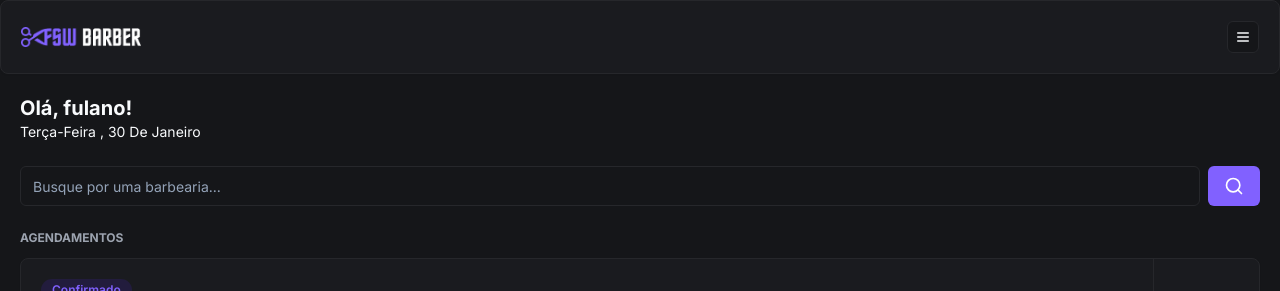
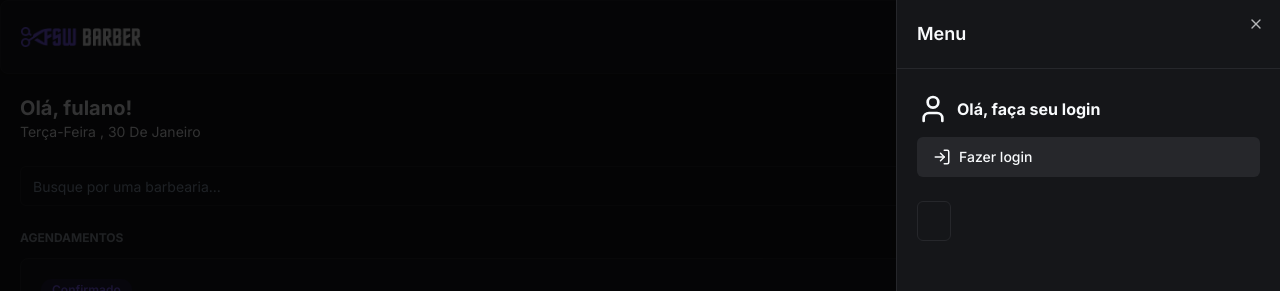
Before and after one commit to edilan-ribeiro/barber-system, a Next.js app: page / in a window 1280 px wide. Both pictures are taken after a click on the button 1243 px from the left and 37 px from the top of the page. Shown: the top 291 px of the page. Built offline with nearby package versions, Linux system fonts and the light colour scheme; no server answers; the database is empty.

Commit message:
feaet: added login and logout

```diff
--- a/app/_components/header.tsx
+++ b/app/_components/header.tsx
@@ -1,16 +1,80 @@
+'use client'
+
 import { Button } from '@/app/_components/ui/button'
 import { Card, CardContent } from '@/app/_components/ui/card'
-import { MenuIcon } from 'lucide-react'
+import { CalendarIcon, HomeIcon, Link, LogInIcon, LogOutIcon, MenuIcon, UserIcon } from 'lucide-react'
 import Image from 'next/image'
+import { Sheet, SheetContent, SheetHeader, SheetTitle, SheetTrigger } from './ui/sheet'
+import { signIn, signOut, useSession } from 'next-auth/react'
+import { Avatar, AvatarImage } from './ui/avatar'
 
 export const Header = () => {
+	const { data } = useSession()
+
+	const handleLogoutClick = () => signOut()
+
+	const handleLoginClick = () => signIn('google')
+
 	return (
 		<Card>
-			<CardContent className='p-5 justify-between flex items-center flex-row '>
+			<CardContent className="p-5 justify-between flex items-center flex-row ">
 				<Image src="/logo.png" alt="FSW Barber" height={22} width={120} />
-				<Button variant="outline" size="icon" className='h-8 w-8'>
-					<MenuIcon size={16}/>
-				</Button>
+				<Sheet>
+					<SheetTrigger asChild>
+						<Button variant="outline" size="icon" className="h-8 w-8">
+							<MenuIcon size={16} />
+						</Button>
+					</SheetTrigger>
+					<SheetContent className="p-0">
+						<SheetHeader className="text-left border-b border-solid border-secondary p-5">
+							<SheetTitle>Menu</SheetTitle>
+						</SheetHeader>
+
+						{data?.user ? (
+							<div className="flex justify-between px-5 py-6 items-center">
+								<div className="flex items-center gap-3">
+									<Avatar>
+										<AvatarImage src={data.user?.image ?? ''} />
+									</Avatar>
+									<h2 className="font-bold">{data.user.name}</h2>
+								</div>
+
+								<Button variant="secondary" size="icon">
+									<LogOutIcon onClick={handleLogoutClick} />
+								</Button>
+							</div>
+						) : (
+							<div className="px-5 py-6 flex flex-col gap-3">
+								<div className="flex items-center gap-2">
+									<UserIcon size={32} />
+									<h2 className="font-bold">Olá, faça seu login</h2>
+								</div>
+								<Button variant="secondary" className="w-full justify-start" onClick={handleLoginClick}>
+									<LogInIcon className="mr-2" size={18} />
+									Fazer login
+								</Button>
+							</div>
+						)}
+
+						<div className="flex flex-col gap-3 px-5">
+							<Button variant="outline" className="justify-start" asChild>
+								<Link href="/">
+									<HomeIcon size={18} className="mr-2" />
+									Início
+								</Link>
+							</Button>
+
+							{data?.user && (
+								<Button variant="outline" className="justify-start" asChild>
+									<Link href="/">
+										<CalendarIcon size={18} className="mr-2" />
+										Agendamentos
+									</Link>
+								</Button>
+							)}
+						</div>
+					</SheetContent>
+				</Sheet>
 			</CardContent>
 		</Card>
 	)
--- /dev/null
+++ b/app/_components/ui/sheet.tsx
@@ -0,0 +1,140 @@
+"use client"
+
+import * as React from "react"
+import * as SheetPrimitive from "@radix-ui/react-dialog"
+import { cva, type VariantProps } from "class-variance-authority"
+import { X } from "lucide-react"
+
+import { cn } from "@/app/_lib/utils"
+
+const Sheet = SheetPrimitive.Root
+
+const SheetTrigger = SheetPrimitive.Trigger
+
+const SheetClose = SheetPrimitive.Close
+
+const SheetPortal = SheetPrimitive.Portal
+
+const SheetOverlay = React.forwardRef<
+  React.ElementRef<typeof SheetPrimitive.Overlay>,
+  React.ComponentPropsWithoutRef<typeof SheetPrimitive.Overlay>
+>(({ className, ...props }, ref) => (
+  <SheetPrimitive.Overlay
+    className={cn(
+      "fixed inset-0 z-50 bg-black/80  data-[state=open]:animate-in data-[state=closed]:animate-out data-[state=closed]:fade-out-0 data-[state=open]:fade-in-0",
+      className
+    )}
+    {...props}
+    ref={ref}
+  />
+))
+SheetOverlay.displayName = SheetPrimitive.Overlay.displayName
+
+const sheetVariants = cva(
+  "fixed z-50 gap-4 bg-background p-6 shadow-lg transition ease-in-out data-[state=open]:animate-in data-[state=closed]:animate-out data-[state=closed]:duration-300 data-[state=open]:duration-500",
+  {
+    variants: {
+      side: {
+        top: "inset-x-0 top-0 border-b data-[state=closed]:slide-out-to-top data-[state=open]:slide-in-from-top",
+        bottom:
+          "inset-x-0 bottom-0 border-t data-[state=closed]:slide-out-to-bottom data-[state=open]:slide-in-from-bottom",
+        left: "inset-y-0 left-0 h-full w-3/4 border-r data-[state=closed]:slide-out-to-left data-[state=open]:slide-in-from-left sm:max-w-sm",
+        right:
+          "inset-y-0 right-0 h-full w-3/4  border-l data-[state=closed]:slide-out-to-right data-[state=open]:slide-in-from-right sm:max-w-sm",
+      },
+    },
+    defaultVariants: {
+      side: "right",
+    },
+  }
+)
+
+interface SheetContentProps
+  extends React.ComponentPropsWithoutRef<typeof SheetPrimitive.Content>,
+    VariantProps<typeof sheetVariants> {}
+
+const SheetContent = React.forwardRef<
+  React.ElementRef<typeof SheetPrimitive.Content>,
+  SheetContentProps
+>(({ side = "right", className, children, ...props }, ref) => (
+  <SheetPortal>
+    <SheetOverlay />
+    <SheetPrimitive.Content
+      ref={ref}
+      className={cn(sheetVariants({ side }), className)}
+      {...props}
+    >
+      {children}
+      <SheetPrimitive.Close className="absolute right-4 top-4 rounded-sm opacity-70 ring-offset-background transition-opacity hover:opacity-100 focus:outline-none focus:ring-2 focus:ring-ring focus:ring-offset-2 disabled:pointer-events-none data-[state=open]:bg-secondary">
+        <X className="h-4 w-4" />
+        <span className="sr-only">Close</span>
+      </SheetPrimitive.Close>
+    </SheetPrimitive.Content>
+  </SheetPortal>
+))
+SheetContent.displayName = SheetPrimitive.Content.displayName
+
+const SheetHeader = ({
+  className,
+  ...props
+}: React.HTMLAttributes<HTMLDivElement>) => (
+  <div
+    className={cn(
+      "flex flex-col space-y-2 text-center sm:text-left",
+      className
+    )}
+    {...props}
+  />
+)
+SheetHeader.displayName = "SheetHeader"
+
+const SheetFooter = ({
+  className,
+  ...props
+}: React.HTMLAttributes<HTMLDivElement>) => (
+  <div
+    className={cn(
+      "flex flex-col-reverse sm:flex-row sm:justify-end sm:space-x-2",
+      className
+    )}
+    {...props}
+  />
+)
+SheetFooter.displayName = "SheetFooter"
+
+const SheetTitle = React.forwardRef<
+  React.ElementRef<typeof SheetPrimitive.Title>,
+  React.ComponentPropsWithoutRef<typeof SheetPrimitive.Title>
+>(({ className, ...props }, ref) => (
+  <SheetPrimitive.Title
+    ref={ref}
+    className={cn("text-lg font-semibold text-foreground", className)}
+    {...props}
+  />
+))
+SheetTitle.displayName = SheetPrimitive.Title.displayName
+
+const SheetDescription = React.forwardRef<
+  React.ElementRef<typeof SheetPrimitive.Description>,
+  React.ComponentPropsWithoutRef<typeof SheetPrimitive.Description>
+>(({ className, ...props }, ref) => (
+  <SheetPrimitive.Description
+    ref={ref}
+    className={cn("text-sm text-muted-foreground", className)}
+    {...props}
+  />
+))
+SheetDescription.displayName = SheetPrimitive.Description.displayName
+
+export {
+  Sheet,
+  SheetPortal,
+  SheetOverlay,
+  SheetTrigger,
+  SheetClose,
+  SheetContent,
+  SheetHeader,
+  SheetFooter,
+  SheetTitle,
+  SheetDescription,
+}
--- a/package.json
+++ b/package.json
@@ -15,6 +15,7 @@
     "@auth/prisma-adapter": "^1.2.0",
     "@prisma/client": "^5.9.0",
     "@radix-ui/react-avatar": "^1.0.4",
+    "@radix-ui/react-dialog": "^1.0.5",
     "@radix-ui/react-slot": "^1.0.2",
     "class-variance-authority": "^0.7.0",
     "clsx": "^2.1.0",
```
Also changed, not shown: 1 other file (tests, documents, lock files or other folders).
